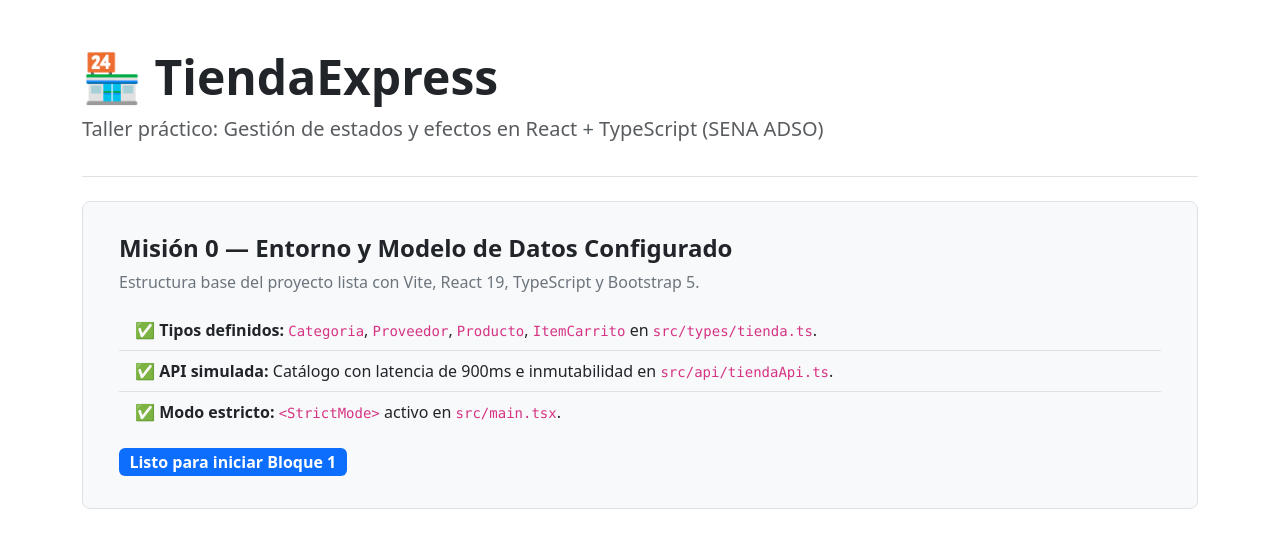
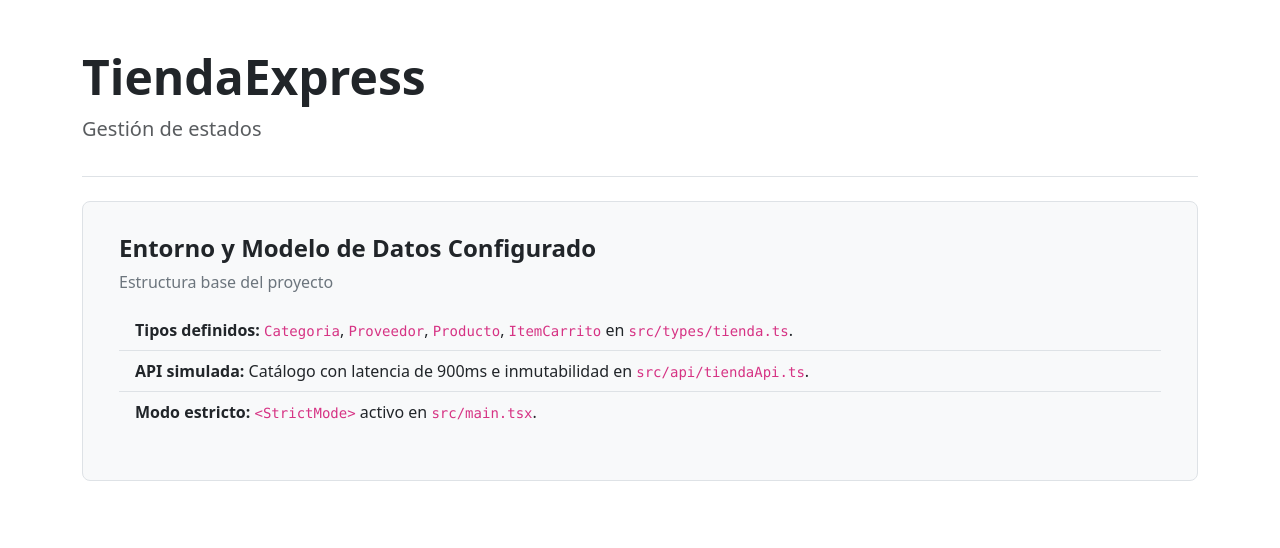
Before and after one commit to camilo1153110/tienda-express, a React (Vite) app: page / in a window 1280 px wide. Shown: the top 548 px of the page. Built offline with nearby package versions, Linux system fonts and the light colour scheme; the HTML template or start-up script is replaced by a standard one.

Commit message:
arreglando errores

```diff
--- a/src/App.tsx
+++ b/src/App.tsx
@@ -4,30 +4,29 @@ function App() {
   return (
     <div className="container py-5">
       <header className="pb-3 mb-4 border-bottom">
-        <h1 className="display-5 fw-bold">🏪 TiendaExpress</h1>
+        <h1 className="display-5 fw-bold"> TiendaExpress</h1>
         <p className="lead text-muted">
-          Taller práctico: Gestión de estados y efectos en React + TypeScript (SENA ADSO)
+           Gestión de estados
         </p>
       </header>
 
       <div className="p-4 mb-4 bg-light rounded-3 border">
         <div className="container-fluid py-2">
-          <h2 className="h4 fw-bold">Misión 0 — Entorno y Modelo de Datos Configurado</h2>
+          <h2 className="h4 fw-bold">Entorno y Modelo de Datos Configurado</h2>
           <p className="col-md-10 fs-6 text-secondary">
-            Estructura base del proyecto lista con Vite, React 19, TypeScript y Bootstrap 5.
+            Estructura base del proyecto
           </p>
           <ul className="list-group list-group-flush mb-3">
             <li className="list-group-item bg-transparent">
-              ✅ <strong>Tipos definidos:</strong> <code>Categoria</code>, <code>Proveedor</code>, <code>Producto</code>, <code>ItemCarrito</code> en <code>src/types/tienda.ts</code>.
+               <strong>Tipos definidos:</strong> <code>Categoria</code>, <code>Proveedor</code>, <code>Producto</code>, <code>ItemCarrito</code> en <code>src/types/tienda.ts</code>.
             </li>
             <li className="list-group-item bg-transparent">
-              ✅ <strong>API simulada:</strong> Catálogo con latencia de 900ms e inmutabilidad en <code>src/api/tiendaApi.ts</code>.
+               <strong>API simulada:</strong> Catálogo con latencia de 900ms e inmutabilidad en <code>src/api/tiendaApi.ts</code>.
             </li>
             <li className="list-group-item bg-transparent">
-              ✅ <strong>Modo estricto:</strong> <code>&lt;StrictMode&gt;</code> activo en <code>src/main.tsx</code>.
+             <strong>Modo estricto:</strong> <code>&lt;StrictMode&gt;</code> activo en <code>src/main.tsx</code>.
             </li>
           </ul>
-          <span className="badge bg-primary fs-6">Listo para iniciar Bloque 1</span>
         </div>
       </div>
     </div>
```
